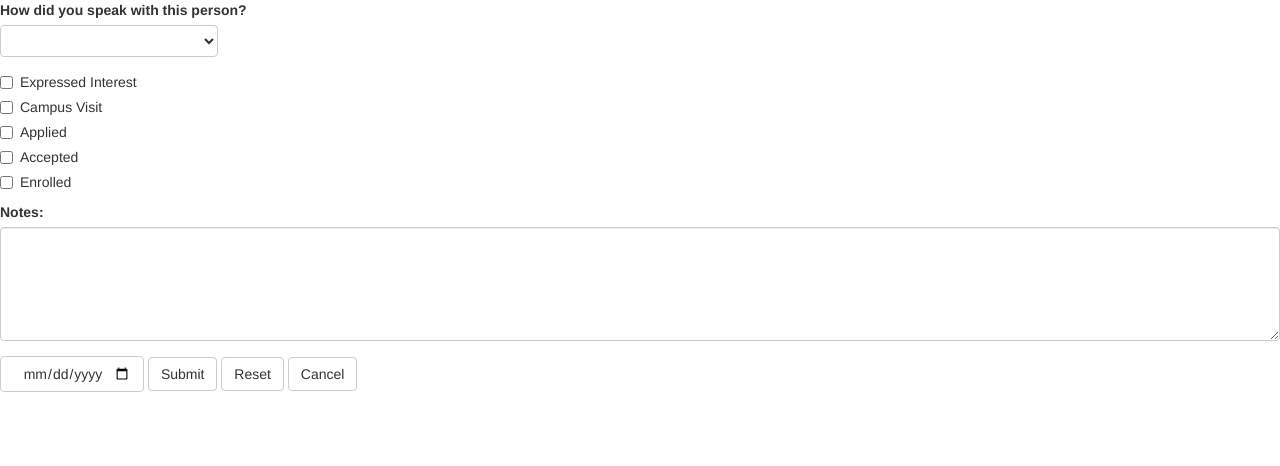
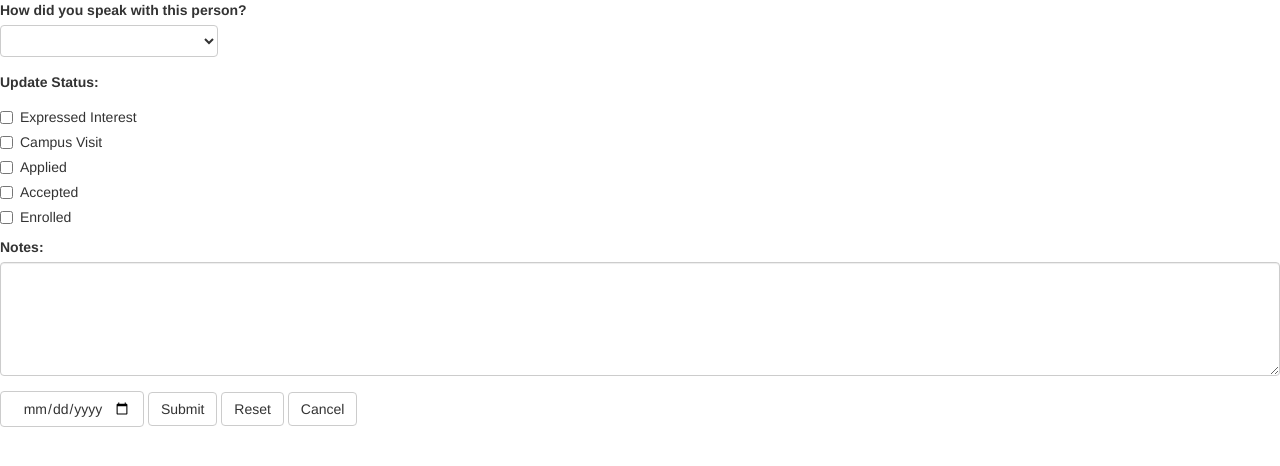
Before and after one commit to Jdothager/umslHack, a plain HTML site: page index.html in a window 1280 px wide. Drawn offline with nearby package versions, Linux system fonts and the light colour scheme.

Commit message:
cleaned up status update

```diff
--- a/index.html
+++ b/index.html
@@ -18,6 +18,11 @@
     <![endif]-->
   </head>
   <body>
+
+
+<!--This is the code for the 3rd page-->
+
+
     <form>
       <div class="form-group">
         <label for="contact">How did you speak with this person?</label>
@@ -33,6 +38,7 @@
         </div>
       </div>
 
+      <label >Update Status:</label>
       <div class="checkbox">
         <label>
           <input type="checkbox" value="" name="interest">
@@ -75,6 +81,13 @@
         <input type="reset" value="Cancel" class="btn btn-default">
       </div>
     </form>
+
+
+
+<!--end page 3 -->
+
+
+
     <!-- jQuery (necessary for Bootstrap's JavaScript plugins) -->
     <script src="https://ajax.googleapis.com/ajax/libs/jquery/1.12.4/jquery.min.js"></script>
     <!-- Include all compiled plugins (below), or include individual files as needed -->
```
